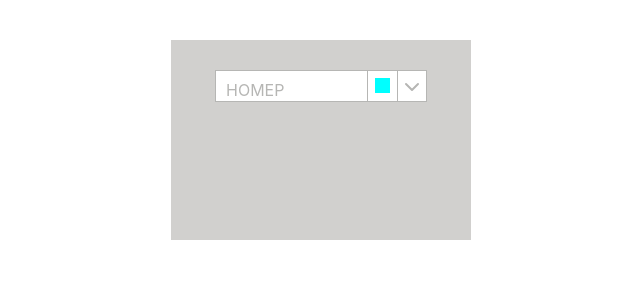
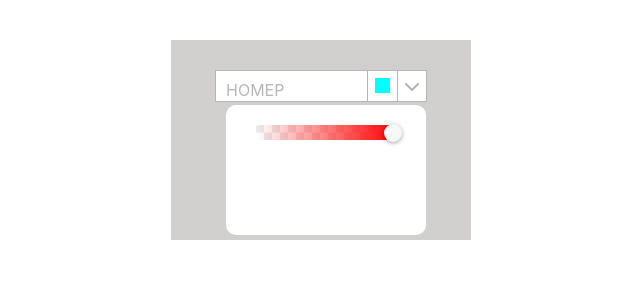
Before and after one commit to a-nn-a-bychkova/color-picker-ts, a React (Create React App) app: page / in a window 1280 px wide. Shown: the top 300 px of the page, without its empty margins (319-959 px from the left). Built offline with nearby package versions, Linux system fonts and the light colour scheme.

Commit message:
adds color picker slider

```diff
--- a/package.json
+++ b/package.json
@@ -8,6 +8,7 @@
     "@testing-library/user-event": "^12.8.3",
     "gh-pages": "^3.2.3",
     "react": "^17.0.2",
+    "react-color": "^2.19.3",
     "react-dom": "^17.0.2",
     "react-feather": "^2.0.9",
     "react-scripts": "4.0.3",
--- a/src/components/App.js
+++ b/src/components/App.js
@@ -1,10 +1,13 @@
 import './App.css';
 import ColorPicker from './ColorPicker';
+import ModalPalette from './ModalPalette';
 
 function App() {
+  // "rgb("+r+","+g+","+b+")";
   return (
     <div className="App">
       <ColorPicker />
+      {/* <ModalPalette /> */}
     </div>
   );
 }
--- a/src/components/ColorPicker/ColorPicker.js
+++ b/src/components/ColorPicker/ColorPicker.js
@@ -1,5 +1,7 @@
 import style from './ColorPicker.module.css';
 import { ChevronDown } from 'react-feather';
+import ModalPalette from '../ModalPalette';
+import ModalChooseColor from '../ModalChooseColor';
 
 function ColorPicker(props) {
   return (
@@ -13,6 +15,8 @@ function ColorPicker(props) {
           <ChevronDown className={style.Icon} />
         </div>
       </div>
+      {/* <ModalPalette /> */}
+      <ModalChooseColor />
     </div>
   );
 }
--- a/src/components/ColorPicker/ColorPicker.module.css
+++ b/src/components/ColorPicker/ColorPicker.module.css
@@ -1,4 +1,6 @@
 .Container {
+  position: relative;
+  z-index: 1;
   display: flex;
   width: 300px;
   height: 200px;
--- a/src/components/ModalChooseColor/ModalChooseColor.js
+++ b/src/components/ModalChooseColor/ModalChooseColor.js
@@ -1,6 +1,25 @@
+import { useState } from 'react';
 import style from './ModalChooseColor.module.css';
+import { AlphaPicker, SketchPicker } from 'react-color';
 
 function ModalChooseColor() {
-  return <div>ModalChooseColor</div>;
+  const [color, setColor] = useState('#ff0000');
+  const [green, setGeen] = useState('#ff0000');
+  const [blue, setBlue] = useState('#ff0000');
+  // const handleChangeComplete = (color, event) => {
+  //   return setColor(color.hex);
+  // };
+  return (
+    <div className={style.Container}>
+      <AlphaPicker
+        color={'#ff0000'}
+        height={'15px'}
+        width={'140px'}
+        onChangeComplete={color => {
+          setColor(color.hex);
+        }}
+      />
+    </div>
+  );
 }
 export default ModalChooseColor;
--- a/src/components/ModalChooseColor/ModalChooseColor.module.css
+++ b/src/components/ModalChooseColor/ModalChooseColor.module.css
@@ -0,0 +1,17 @@
+.Container {
+  display: flex;
+  flex-direction: column;
+  align-items: center;
+  justify-content: space-between;
+  z-index: 2;
+  position: absolute;
+  top: 65px;
+  left: 55px;
+  padding-top: 20px;
+  padding-bottom: 20px;
+  width: 200px;
+  height: 90px;
+  background-color: #fff;
+  color: #fff;
+  border-radius: 10px;
+}
--- a/src/components/ModalPalette/ModalPalette.js
+++ b/src/components/ModalPalette/ModalPalette.js
@@ -1,6 +1,6 @@
 import style from './ModalPalette.module.css';
 
 function ModalPalette() {
-  return <div>ModalPalette</div>;
+  return <div className={style.Container}></div>;
 }
 export default ModalPalette;
--- a/src/components/ModalPalette/ModalPalette.module.css
+++ b/src/components/ModalPalette/ModalPalette.module.css
@@ -0,0 +1,22 @@
+.Container {
+  z-index: 2;
+  position: absolute;
+  top: 65px;
+  left: 30px;
+  background-color: #fff;
+  width: 200px;
+  height: 100px;
+  color: #fff;
+  text-align: center;
+  border-radius: 10px;
+  font-family: sans-serif;
+}
+
+.TipTriangle {
+  position: absolute;
+  width: 0;
+  height: 0;
+  border-left: 10px solid transparent;
+  border-right: 10px solid transparent;
+  border-bottom: 20px solid red;
+}
```
Also changed, not shown: 1 other file (tests, documents, lock files or other folders).
